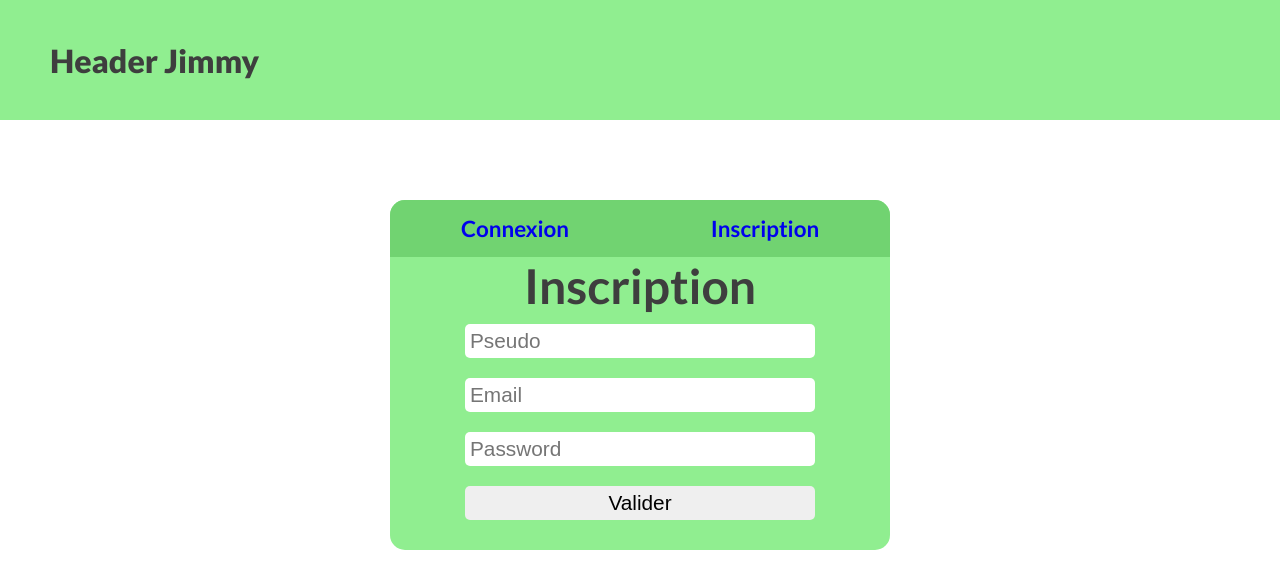
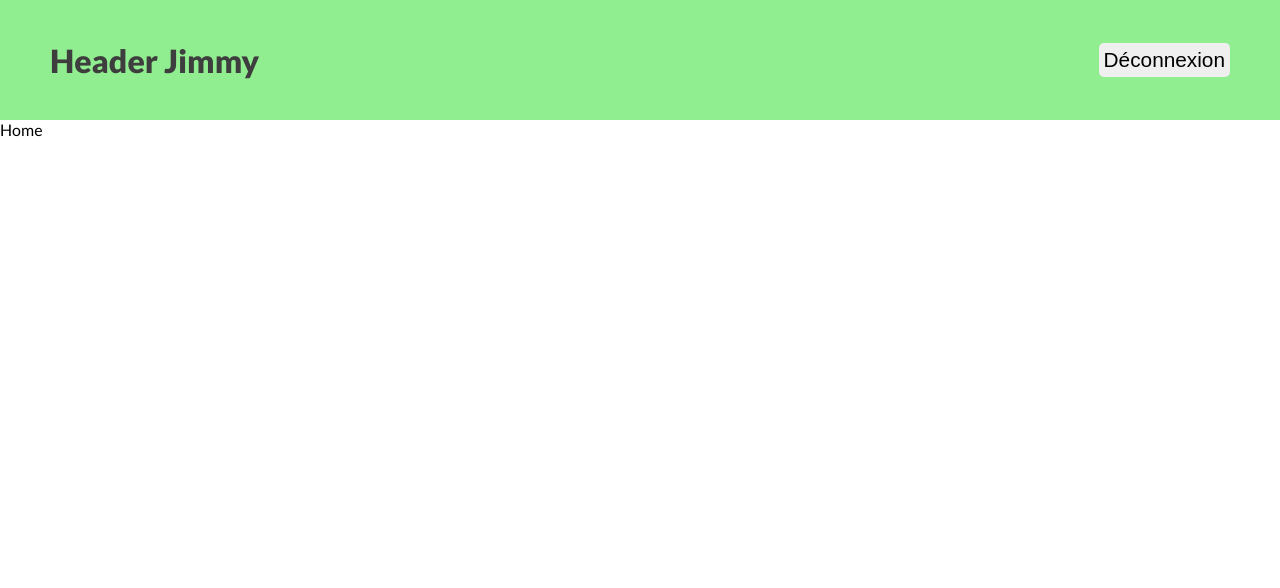
Before and after one commit to jimmy-clairy/groupomania_v1, a React (Create React App) app in the folder frontend/: page /home in a window 1280 px wide. Shown: the top 588 px of the page. Built offline with nearby package versions, Linux system fonts and the light colour scheme; sample sign-in values are in the browser's storage.

Commit message:
finish Login, Signup start Home

```diff
--- a/frontend/src/components/Header/Header.css
+++ b/frontend/src/components/Header/Header.css
@@ -5,8 +5,14 @@
     display: flex;
     align-items: center;
     color: rgb(62, 62, 62);
+    display: flex;
+    justify-content: space-between;
 }
 
 .header h1 {
     font-weight: 800;
 }
+
+.header button {
+    cursor: pointer;
+}
--- a/frontend/src/components/Header/Header.jsx
+++ b/frontend/src/components/Header/Header.jsx
@@ -1,10 +1,20 @@
 import React from 'react'
+import { useNavigate } from 'react-router-dom'
 import './Header.css'
 
 export default function Header() {
+  const token = localStorage.getItem('token')
+  const navigate = useNavigate()
+
+  function deconnexion() {
+    localStorage.clear()
+    navigate('/login')
+  }
+
   return (
     <div className="header">
       <h1>Header Jimmy</h1>
+      {token && <button onClick={() => deconnexion()}>Déconnexion</button>}
     </div>
   )
 }
--- a/frontend/src/index.jsx
+++ b/frontend/src/index.jsx
@@ -5,6 +5,7 @@ import './index.css'
 import Header from './components/Header/Header'
 import Signup from './pages/Signup/Signup'
 import Login from './pages/Login/Login'
+import Home from './pages/Home/Home'
 
 const root = ReactDOM.createRoot(document.getElementById('root'))
 root.render(
@@ -13,6 +14,7 @@ root.render(
     <Routes>
       <Route path="*" element={<Signup />} />
       <Route path="/login" element={<Login />} />
+      <Route path="/home" element={<Home />} />
     </Routes>
   </BrowserRouter>
 )
--- /dev/null
+++ b/frontend/src/pages/Home/Home.jsx
@@ -0,0 +1,16 @@
+import React, { useEffect } from 'react'
+import { useNavigate } from 'react-router-dom'
+
+export default function Home() {
+  const navigate = useNavigate()
+  const userId = localStorage.getItem('userId')
+  const token = localStorage.getItem('token')
+
+  useEffect(() => {
+    if (!userId || !token) {
+      navigate('/login')
+    }
+  }, [userId, token, navigate])
+
+  return <div>Home</div>
+}
--- a/frontend/src/pages/Login/Login.css
+++ b/frontend/src/pages/Login/Login.css
@@ -13,6 +13,7 @@
     display: inline-block;
     width: 50%;
     text-decoration: none;
+    color: rgb(62, 62, 62);
     font-size: 1.4em;
     font-weight: 700;
     padding: 15px 0;
@@ -52,3 +53,6 @@
     margin: 10px auto;
     border-radius: 5px;
 }
+.login .activeLink{
+    background-color: lightgreen;
+}
--- a/frontend/src/pages/Signup/Signup.css
+++ b/frontend/src/pages/Signup/Signup.css
@@ -15,6 +15,7 @@
     text-decoration: none;
     font-size: 1.4em;
     font-weight: 700;
+    color: rgb(62, 62, 62);
     padding: 15px 0;
     background-color: rgb(113, 211, 113);
     cursor: pointer;
@@ -51,3 +52,6 @@
     margin: 10px auto;
     border-radius: 5px;
 }
+.signup .activeLink{
+    background-color: lightgreen;
+}
--- a/frontend/src/pages/Signup/Signup.jsx
+++ b/frontend/src/pages/Signup/Signup.jsx
@@ -1,5 +1,5 @@
 import React, { useState } from 'react'
-import { Link } from 'react-router-dom'
+import { NavLink, useNavigate } from 'react-router-dom'
 import './Signup.css'
 
 export default function Signup() {
@@ -8,6 +8,7 @@ export default function Signup() {
   const [password, setPassword] = useState('')
   const [errorPseudo, setErrorPseudo] = useState('')
   const [errorEmail, setErrorEmail] = useState('')
+  const navigate = useNavigate()
 
   async function submitForm(e) {
     e.preventDefault()
@@ -17,8 +18,6 @@ export default function Signup() {
       password: password,
     }
 
-    console.log(infoUser)
-
     const response = await fetch('http://localhost:7000/api/user/signup/', {
       method: 'POST',
       headers: {
@@ -27,19 +26,40 @@ export default function Signup() {
       body: JSON.stringify(infoUser),
     })
 
-    const data = await response.json()
-    console.log(data)
-    if (!response.ok) {
-      if (data.error.errors.pseudo) setErrorPseudo('Pseudo déja utilisé')
-      if (data.error.errors.email) setErrorEmail('Email déja utilisé')
+    const dataRes = await response.json()
+
+    if (response.ok) {
+      const response = await fetch('http://localhost:7000/api/user/login/', {
+        method: 'POST',
+        headers: {
+          'Content-Type': 'application/json',
+        },
+        body: JSON.stringify(infoUser),
+      })
+
+      const dataRes = await response.json()
+
+      localStorage.setItem('userId', dataRes.userId)
+      localStorage.setItem('token', dataRes.token)
+      if (dataRes.userId && dataRes.token) navigate('/home')
+    } else {
+      if (dataRes.error.errors.pseudo) setErrorPseudo('Pseudo déja utilisé')
+      if (dataRes.error.errors.email) setErrorEmail('Email déja utilisé')
     }
   }
 
   return (
     <div className="signup">
       <div>
-        <Link to="/login">Connexion</Link>
-        <Link to="/">Inscription</Link>
+        <NavLink to="/login">Connexion</NavLink>
+        <NavLink
+          to="/"
+          className={({ isActive }) => {
+            return isActive && 'activeLink'
+          }}
+        >
+          Inscription
+        </NavLink>
       </div>
       <h2>Inscription</h2>
       <form onSubmit={submitForm}>
```
Also changed, not shown: frontend/src/pages/Home/Home.css (added).
